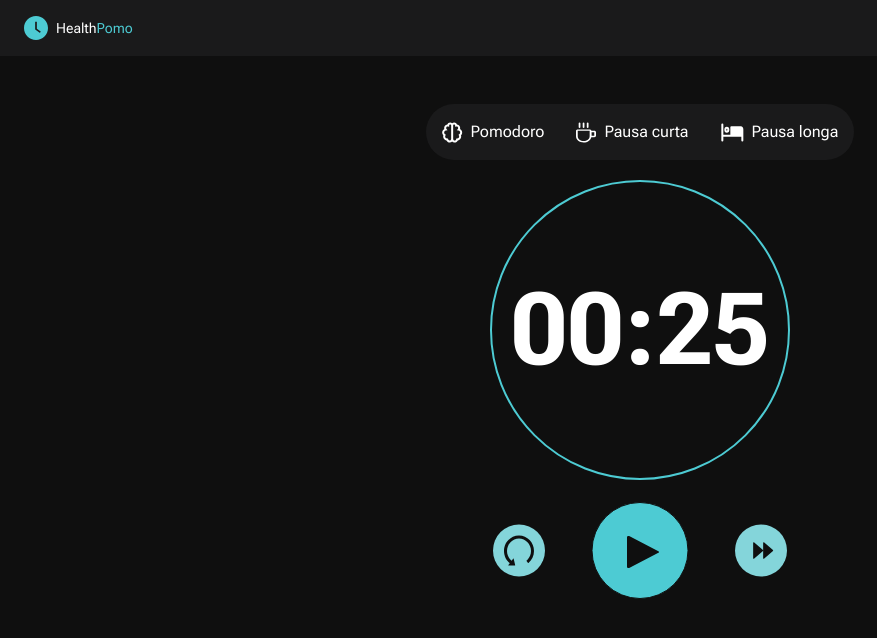
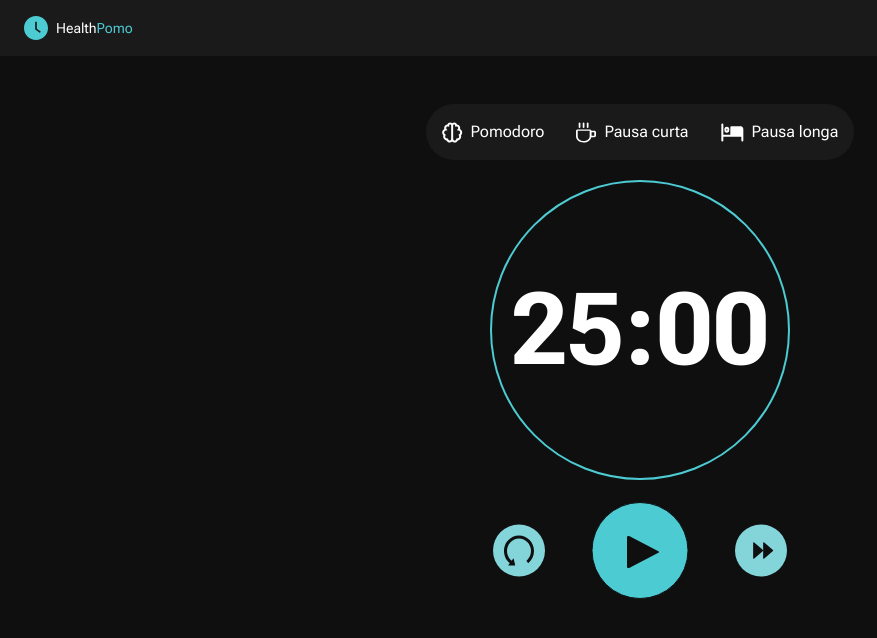
Before and after one commit to joselisboaa/NextPomo, a Next.js app: page /pomodoro in a window 1280 px wide. Shown: the top 638 px of the page, without its empty margins (0-877 px from the left). Built offline with nearby package versions, Linux system fonts and the light colour scheme.

Commit message:
feat: change states to unique state

```diff
--- a/src/features/pomodoro/components/actionButtons/index.tsx
+++ b/src/features/pomodoro/components/actionButtons/index.tsx
@@ -15,19 +15,20 @@ import { useContext } from "react";
 import { CountDownContext } from "../../contexts/CountDown";
 
 export const ActionButtons = () => {
-  const { setIsPaused, isActive, isRestTime } = useContext(CountDownContext);
+  const { isActive, definePomodoroStatus, pomoStatus, standardBreak } = useContext(CountDownContext);
+  const { isRestTime } = pomoStatus;
 
   const resumePomodoroTimer = () => {
-    setIsPaused(false);
+    definePomodoroStatus(isRestTime, false);
   };
 
   const pausePomodoroTimer = () => {
-    setIsPaused(true);
+    definePomodoroStatus(isRestTime, true);
   };
 
   return (
     <div className="flex h-[6.25rem] w-[18.75rem] items-center justify-center gap-10">
-      <button>
+      <button onClick={() => definePomodoroStatus(isRestTime, true, standardBreak)}>
         {isRestTime ? <Image src={RestRestart} alt="Restart timer" /> : <Image src={Restart} alt="Restart timer" />}
       </button>
       <button
--- a/src/features/pomodoro/components/pomoNav/index.tsx
+++ b/src/features/pomodoro/components/pomoNav/index.tsx
@@ -7,26 +7,26 @@ import { useContext } from "react";
 import { CountDownContext } from "../../contexts/CountDown";
 
 export const PomodoroNav = () => {
-  const { setIsRestTime } = useContext(CountDownContext);
+  const { definePomodoroStatus, standardBreak, shortBreak } = useContext(CountDownContext);
 
   return (
     <div className={twMerge("flex h-3.5 w-fit items-center justify-center rounded-full bg-primary md:h-[3.5rem]")}>
       <button
-        onClick={() => setIsRestTime(false)}
+        onClick={() => definePomodoroStatus(false, true, standardBreak)}
         className="flex h-full w-fit items-center justify-center gap-2 rounded-l-[2rem] px-4 text-white hover:bg-hover-primary"
       >
         <Image src={Pomodoro} alt="Pomodoro Starter" />
         <span>Pomodoro</span>
       </button>
       <button
-        onClick={() => setIsRestTime(true)}
+        onClick={() => definePomodoroStatus(true, true, shortBreak)}
         className="flex h-full w-fit items-center justify-center gap-2 px-4 text-white hover:bg-hover-primary"
       >
         <Image src={ShortRestIcon} alt="Short rest" />
         <span>Pausa curta</span>
       </button>
       <button
-        onClick={() => setIsRestTime(true)}
+        onClick={() => definePomodoroStatus(true, true, standardBreak)}
         className="flex h-full w-fit items-center justify-center gap-2 rounded-r-[2rem] px-4 text-white hover:bg-hover-primary"
       >
         <Image src={LongRestIcon} alt="Long rest" />
--- a/src/features/pomodoro/components/timer/index.tsx
+++ b/src/features/pomodoro/components/timer/index.tsx
@@ -5,7 +5,8 @@ import { twMerge } from "tailwind-merge";
 import { CountDownContext } from "../../contexts/CountDown";
 
 export const Timer = () => {
-  const { isRestTime, minutes, seconds, setIsPaused } = useContext(CountDownContext);
+  const { minutes, seconds, definePomodoroStatus, pomoStatus } = useContext(CountDownContext);
+  const { isRestTime } = pomoStatus;
 
   const [minuteLeft, minuteRight] = String(minutes).padStart(2, "0").split("");
   const [secondLeft, secondRight] = String(seconds).padStart(2, "0").split("");
@@ -14,7 +15,7 @@ export const Timer = () => {
   const secondsTime = secondLeft + secondRight;
 
   if (minutes + seconds === 0) {
-    setIsPaused(true);
+    definePomodoroStatus(isRestTime, true);
   }
 
   return (
--- a/src/features/pomodoro/contexts/CountDown/index.tsx
+++ b/src/features/pomodoro/contexts/CountDown/index.tsx
@@ -1,16 +1,25 @@
 "use client";
 
-import { Dispatch, SetStateAction, createContext, useState } from "react";
+import { createContext, useState } from "react";
 import { useTimeLeft } from "../../hooks/useTimeLeft";
 
+interface PomoStatus {
+  isRestTime: boolean;
+  isPaused: boolean;
+  pomoTime: number;
+}
+
+type DefinePomoStatus = (isRestTime?: boolean, isPaused?: boolean, pomoTime?: number) => void;
+
 interface ICountDown {
+  pomoStatus: PomoStatus;
+  definePomodoroStatus: DefinePomoStatus;
   isActive: boolean;
-  isRestTime: boolean;
   hasFinished: boolean;
-  setIsPaused: Dispatch<SetStateAction<boolean>>;
-  setIsRestTime: Dispatch<SetStateAction<boolean>>;
   seconds: number;
   minutes: number;
+  standardBreak: number;
+  shortBreak: number;
 }
 
 interface Provider {
@@ -20,17 +29,28 @@ interface Provider {
 export const CountDownContext = createContext({} as ICountDown);
 
 export const CountDownProvider = ({ children }: Provider) => {
-  const [isRestTime, setIsRestTime] = useState<boolean>(false);
-  const [isPaused, setIsPaused] = useState<boolean>(true);
-  const standardBreak = 25;
+  const [pomoStatus, setPomoStatus] = useState<PomoStatus>({ isRestTime: false, isPaused: true, pomoTime: 25 * 60 });
 
-  const standardTime = useTimeLeft(standardBreak, isPaused);
+  const standardTime = useTimeLeft(pomoStatus.pomoTime, pomoStatus.isPaused);
 
   const minutes = Math.floor(standardTime.minutes);
   const seconds = standardTime.seconds;
 
   const hasFinished = minutes + seconds === 0;
-  const isActive = !isPaused;
+  const isActive = !pomoStatus.isPaused;
+
+  const standardBreak = 25 * 60;
+  const shortBreak = 15 * 60;
+
+  const definePomodoroStatus = (
+    isRestTime: boolean = pomoStatus.isRestTime,
+    isPaused: boolean = pomoStatus.isPaused,
+    pomoTime: number = pomoStatus.pomoTime,
+  ) => {
+    setPomoStatus((prevStatus) => {
+      return { ...prevStatus, isPaused, isRestTime, pomoTime };
+    });
+  };
 
   return (
     <CountDownContext.Provider
@@ -38,10 +58,11 @@ export const CountDownProvider = ({ children }: Provider) => {
         minutes,
         seconds,
         hasFinished,
-        isRestTime,
+        pomoStatus,
+        definePomodoroStatus,
+        standardBreak,
+        shortBreak,
         isActive,
-        setIsPaused,
-        setIsRestTime,
       }}
     >
       {children}
```
